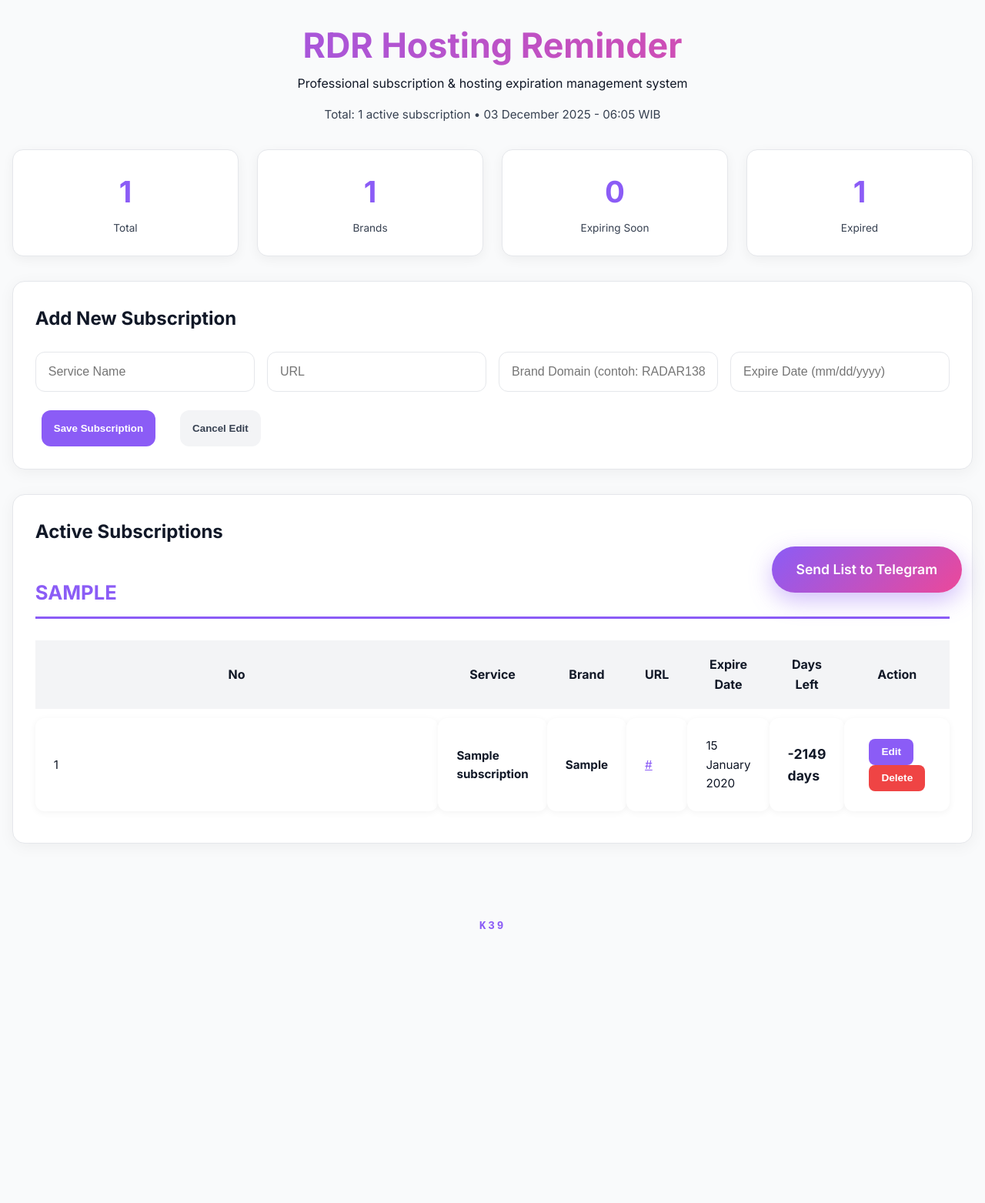
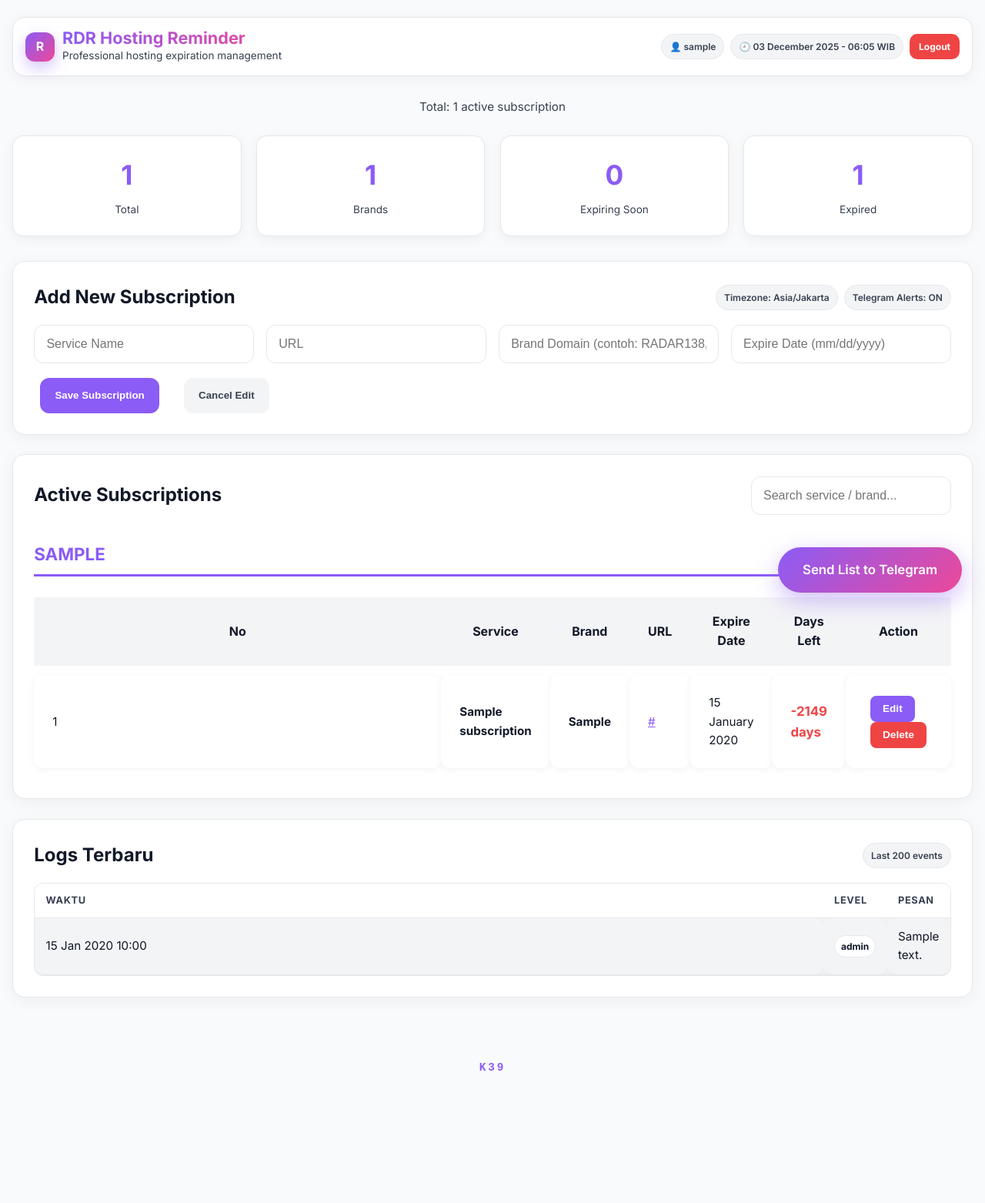
Before and after one commit to reminderk39rdr/alarmhostingk39, a FastAPI app: page / in a window 1280 px wide. Shown: the whole page at 77% size. Before the commit the page ends 1207 px from the top, so only its background shows below. Run offline with FastAPI, Linux system fonts and the light colour scheme; the visitor is signed in with stand-in values (Sample User, id 1); tables that the repository leaves empty hold one stand-in row (values such as "Sample post").

Commit message:
Update index.html

```diff
--- a/templates/index.html
+++ b/templates/index.html
@@ -4,41 +4,185 @@
   <meta charset="UTF-8">
   <meta name="viewport" content="width=device-width, initial-scale=1.0">
   <title>RDR Hosting Reminder</title>
+
   <link href="https://fonts.googleapis.com/css2?family=Inter:wght@400;500;600;700&display=swap" rel="stylesheet">
+
   <style>
-        :root{--bg:#f9fafb;--surface:#ffffff;--surface2:#f3f4f6;--text:#111827;--text-secondary:#374151;--primary:#8b5cf6;--primary-hover:#7c3aed;--success:#10b981;--warning:#f59e0b;--danger:#ef4444;--border:#e5e7eb}
+    :root{
+      --bg:#f9fafb;
+      --surface:#ffffff;
+      --surface2:#f3f4f6;
+      --text:#111827;
+      --text-secondary:#374151;
+      --primary:#8b5cf6;
+      --primary-hover:#7c3aed;
+      --success:#10b981;
+      --warning:#f59e0b;
+      --danger:#ef4444;
+      --border:#e5e7eb
+    }
     *{margin:0;padding:0;box-sizing:border-box}
-        body{font-family:'Inter',sans-serif;background:var(--bg);color:var(--text);line-height:1.6;min-height:100vh;padding-bottom:100px}
-        .container{max-width:1280px;margin:0 auto;padding:1.5rem 1rem}
-        header{text-align:center;margin-bottom:2rem}
-        h1{font-size:2.4rem;font-weight:700;background:linear-gradient(to right,#8b5cf6,#ec4899);-webkit-background-clip:text;-webkit-text-fill-color:transparent}
-        .stats-grid{display:grid;grid-template-columns:repeat(auto-fit,minmax(140px,1fr));gap:1rem;margin:2rem 0}
-        .stat-card{background:var(--surface);border-radius:14px;padding:1.5rem 1rem;border:1px solid var(--border);box-shadow:0 4px 15px rgba(0,0,0,0.05);text-align:center}
-        .stat-value{font-size:2.4rem;font-weight:700;color:var(--primary)}
+    body{
+      font-family:'Inter',sans-serif;
+      background:var(--bg);
+      color:var(--text);
+      line-height:1.6;
+      min-height:100vh;
+      padding-bottom:110px;
+    }
+    .container{max-width:1280px;margin:0 auto;padding:1.4rem 1rem}
+
+    /* ===== Topbar ===== */
+    .topbar{
+      display:flex;align-items:center;justify-content:space-between;
+      gap:12px;
+      background:var(--surface);
+      border:1px solid var(--border);
+      border-radius:16px;
+      padding:0.9rem 1rem;
+      box-shadow:0 4px 18px rgba(0,0,0,0.05);
+      position:sticky; top:12px; z-index:50;
+      backdrop-filter: blur(4px);
+    }
+    .top-left{display:flex;align-items:center;gap:10px}
+    .logo{
+      width:38px;height:38px;border-radius:12px;display:grid;place-items:center;
+      background:linear-gradient(135deg,#8b5cf6,#ec4899);
+      color:white;font-weight:800;
+      box-shadow:0 8px 20px rgba(139,92,246,.35);
+    }
+    .title-wrap h1{
+      font-size:1.35rem;font-weight:700;line-height:1.1;
+      background:linear-gradient(to right,#8b5cf6,#ec4899);
+      -webkit-background-clip:text;-webkit-text-fill-color:transparent;
+    }
+    .title-wrap .subtitle{
+      font-size:0.85rem;color:var(--text-secondary);
+    }
+
+    .top-right{display:flex;align-items:center;gap:8px;flex-wrap:wrap}
+    .badge{
+      display:inline-flex;align-items:center;gap:6px;
+      background:var(--surface2);
+      border:1px solid var(--border);
+      padding:6px 10px;border-radius:999px;font-size:12px;font-weight:600;
+      color:var(--text-secondary);
+    }
+    .logout{
+      background:var(--danger);color:white;border:none;cursor:pointer;
+      padding:7px 12px;border-radius:10px;font-weight:700;font-size:12px;
+      text-decoration:none;
+    }
+
+    header{text-align:center;margin:1.8rem 0 1.3rem}
+    header .subtitle{color:var(--text-secondary);font-size:0.95rem;margin-top:6px}
+
+    .stats-grid{
+      display:grid;grid-template-columns:repeat(auto-fit,minmax(140px,1fr));
+      gap:1rem;margin:1.5rem 0 2rem;
+    }
+    .stat-card{
+      background:var(--surface);border-radius:14px;padding:1.4rem 1rem;
+      border:1px solid var(--border);box-shadow:0 4px 15px rgba(0,0,0,0.05);
+      text-align:center;
+    }
+    .stat-value{font-size:2.2rem;font-weight:700;color:var(--primary)}
     .stat-label{color:var(--text-secondary);font-size:0.85rem;margin-top:0.4rem}
-        .card{background:var(--surface);border-radius:16px;padding:1.8rem;margin-bottom:2rem;border:1px solid var(--border);box-shadow:0 4px 20px rgba(0,0,0,0.05)}
-        .form-grid{display:grid;grid-template-columns:1fr;gap:1rem;margin-bottom:1.5rem}
-        input{width:100%;padding:1rem;background:#fff;border:1px solid var(--border);border-radius:12px;font-size:1rem}
-        input:focus{outline:none;border-color:var(--primary);box-shadow:0 0 0 4px rgba(139,92,246,0.15)}
-        .btn{background:var(--primary);color:white;padding:1rem;border:none;border-radius:12px;font-weight:600;cursor:pointer;width:100%;margin:0.5rem 0}
+
+    .card{
+      background:var(--surface);border-radius:16px;padding:1.7rem;margin-bottom:1.6rem;
+      border:1px solid var(--border);box-shadow:0 4px 20px rgba(0,0,0,0.05);
+    }
+
+    .card-head{
+      display:flex;align-items:center;justify-content:space-between;gap:12px;flex-wrap:wrap;
+      margin-bottom:1rem;
+    }
+
+    .form-grid{display:grid;grid-template-columns:1fr;gap:1rem;margin-bottom:1.2rem}
+    input{
+      width:100%;padding:0.95rem;background:#fff;border:1px solid var(--border);
+      border-radius:12px;font-size:1rem;
+    }
+    input:focus{
+      outline:none;border-color:var(--primary);
+      box-shadow:0 0 0 4px rgba(139,92,246,0.15)
+    }
+
+    .btn{
+      background:var(--primary);color:white;padding:0.95rem 1.2rem;border:none;border-radius:12px;
+      font-weight:600;cursor:pointer;
+    }
+    .btn:hover{background:var(--primary-hover)}
     .btn-cancel{background:var(--surface2);color:var(--text-secondary)}
-        .brand-title{font-size:1.6rem;font-weight:700;color:var(--primary);margin:2.5rem 0 1rem;padding-bottom:0.6rem;border-bottom:3px solid var(--primary)}
+
+    .brand-title{
+      font-size:1.4rem;font-weight:700;color:var(--primary);
+      margin:2.1rem 0 0.9rem;padding-bottom:0.5rem;border-bottom:3px solid var(--primary)
+    }
+
     table{width:100%;border-collapse:separate;border-spacing:0 0.8rem}
     th{display:none}
-        td{display:block;width:100%;padding:1rem;background:var(--surface);border-radius:12px;box-shadow:0 2px 10px rgba(0,0,0,0.05);position:relative;padding-left:90px;font-size:0.95rem}
-        td::before{content:attr(data-label);position:absolute;left:1rem;top:1rem;font-weight:600;color:var(--text-secondary);font-size:0.8rem;text-transform:uppercase;letter-spacing:.05em}
-        .days{font-weight:700;font-size:1.1rem!important}
-        .action-btn{padding:0.6rem 1rem;font-size:0.85rem;margin:0.4rem 0.3rem;border-radius:8px;width:calc(50% - 0.6rem)}
+    td{
+      display:block;width:100%;padding:1rem;background:var(--surface);border-radius:12px;
+      box-shadow:0 2px 10px rgba(0,0,0,0.05);position:relative;padding-left:90px;font-size:0.95rem
+    }
+    td::before{
+      content:attr(data-label);position:absolute;left:1rem;top:1rem;font-weight:600;
+      color:var(--text-secondary);font-size:0.8rem;text-transform:uppercase;letter-spacing:.05em
+    }
+    .days{font-weight:700;font-size:1.05rem!important}
+
+    .action-btn{
+      padding:0.6rem 1rem;font-size:0.85rem;margin:0.4rem 0.3rem;border-radius:8px;
+      width:calc(50% - 0.6rem)
+    }
     .btn-edit{background:#8b5cf6;color:white}
     .btn-delete{background:var(--danger);color:white}
-        .trigger-fixed{position:fixed;bottom:20px;left:50%;transform:translateX(-50%);width:90%;max-width:400px;background:linear-gradient(135deg,#8b5cf6,#ec4899);color:white;padding:1rem 2rem;border-radius:50px;font-weight:600;box-shadow:0 10px 30px rgba(139,92,246,0.4);z-index:1000;text-decoration:none;text-align:center;font-size:1.1rem}
-        footer{text-align:center;margin-top:4rem;padding:2rem 0;color:var(--text-secondary);font-size:0.9rem}
+
+    .trigger-fixed{
+      position:fixed;bottom:20px;left:50%;transform:translateX(-50%);
+      width:90%;max-width:400px;background:linear-gradient(135deg,#8b5cf6,#ec4899);
+      color:white;padding:1rem 2rem;border-radius:50px;font-weight:600;
+      box-shadow:0 10px 30px rgba(139,92,246,0.4);z-index:1000;text-decoration:none;
+      text-align:center;font-size:1.05rem
+    }
+
+    footer{text-align:center;margin-top:3rem;padding:2rem 0;color:var(--text-secondary);font-size:0.9rem}
     .k39{font-family:'Courier New',monospace;font-weight:bold;color:var(--primary);letter-spacing:0.2em}
-        @media(min-width:640px){.form-grid{grid-template-columns:repeat(2,1fr)}.btn{width:auto;margin:0 0.5rem}}
+
+    /* Logs */
+    .logs-wrap{
+      max-height:420px; overflow:auto; border:1px solid var(--border);
+      border-radius:12px; background:var(--surface2);
+    }
+    .logs{
+      width:100%; border-collapse:collapse; font-size:0.92rem;
+    }
+    .logs th, .logs td{
+      padding:0.75rem 0.9rem; text-align:left; border-bottom:1px solid var(--border);
+      background:transparent;
+    }
+    .logs th{
+      position:sticky; top:0; background:var(--surface);
+      font-size:0.8rem; text-transform:uppercase; letter-spacing:.05em;
+      color:var(--text-secondary);
+    }
+    .log-pill{
+      display:inline-flex; padding:4px 8px; border-radius:999px; font-size:12px; font-weight:700;
+      border:1px solid var(--border); background:white;
+    }
+    .pill-INFO{ color:#2563eb; }
+    .pill-WARN{ color:#b45309; }
+    .pill-ERROR{ color:#b91c1c; }
+
+    @media(min-width:640px){
+      .form-grid{grid-template-columns:repeat(2,1fr)}
+      .btn{width:auto;margin:0 0.5rem}
+    }
     @media(min-width:768px){
-            h1{font-size:2.8rem}
       .form-grid{grid-template-columns:repeat(4,1fr)}
-            .stats-grid{grid-template-columns:repeat(4,1fr);gap:1.5rem}
+      .stats-grid{grid-template-columns:repeat(4,1fr);gap:1.2rem}
       th{display:table-cell;padding:1.2rem 1.5rem;background:var(--surface2)}
       td{display:table-cell;padding:1.5rem;padding-left:1.5rem}
       td::before{display:none}
@@ -47,13 +191,29 @@
     }
   </style>
 </head>
+
 <body>
   <div class="container">
+
+    <!-- TOPBAR -->
+    <div class="topbar">
+      <div class="top-left">
+        <div class="logo">R</div>
+        <div class="title-wrap">
+          <h1>RDR Hosting Reminder</h1>
+          <div class="subtitle">Professional hosting expiration management</div>
+        </div>
+      </div>
+      <div class="top-right">
+        <span class="badge">👤 {{ username }}</span>
+        <span class="badge">🕘 {{ now.strftime('%d %B %Y - %H:%M WIB') }}</span>
+        <a class="logout" href="/logout">Logout</a>
+      </div>
+    </div>
+
     <header>
-        <h1>RDR Hosting Reminder</h1>
-        <p class="subtitle">Professional subscription & hosting expiration management system</p>
-        <p style="margin-top:1rem;color:var(--text-secondary);font-size:0.95rem;">
-            Total: {{ subs|length }} active subscription{{ 's' if subs|length != 1 else '' }} • {{ now.strftime('%d %B %Y - %H:%M WIB') }}
+      <p class="subtitle">
+        Total: {{ subs|length }} active subscription{{ 's' if subs|length != 1 else '' }}
       </p>
     </header>
 
@@ -64,8 +224,16 @@
       <div class="stat-card"><div class="stat-value">{{ expired_count }}</div><div class="stat-label">Expired</div></div>
     </div>
 
+    <!-- ADD / EDIT FORM -->
     <div class="card">
-        <h2 style="margin-bottom:1.5rem;color:var(--text)" id="form-title">Add New Subscription</h2>
+      <div class="card-head">
+        <h2 id="form-title">Add New Subscription</h2>
+        <div style="display:flex;gap:8px;flex-wrap:wrap">
+          <span class="badge">Timezone: Asia/Jakarta</span>
+          <span class="badge">Telegram Alerts: ON</span>
+        </div>
+      </div>
+
       <form id="subscription-form" method="post" action="/add">
         <div class="form-grid">
           <input type="text" id="name" name="name" placeholder="Service Name" required>
@@ -80,12 +248,17 @@
       </form>
     </div>
 
+    <!-- ACTIVE SUBS -->
     <div class="card">
-        <h2 style="margin-bottom:1.5rem;color:var(--text)">Active Subscriptions</h2>
+      <div class="cta card-head">
+        <h2>Active Subscriptions</h2>
+        <input id="search" type="text" placeholder="Search service / brand..." style="max-width:260px">
+      </div>
+
       {% if subs %}
         {% for brand, items in grouped.items() %}
           <div class="brand-title">{{ brand or "No Brand" }}</div>
-                <table>
+          <table class="subs-table">
             <thead>
               <tr>
                 <th>No</th><th>Service</th><th>Brand</th><th>URL</th><th>Expire Date</th><th>Days Left</th><th>Action</th>
@@ -94,19 +267,32 @@
             <tbody>
               {% for sub in items %}
                 {% set days = (sub.expires_at - today).days %}
-                            <tr>
+                <tr class="row">
                   <td data-label="No">{{ loop.index }}</td>
-                                <td data-ons="Service"><strong>{{ sub.name }}</strong></td>
+                  <td data-label="Service"><strong>{{ sub.name }}</strong></td>
                   <td data-label="Brand"><strong>{{ sub.brand or "–" }}</strong></td>
-                                <td data-label="URL"><a href="{{ sub.url }}" target="_blank" style="color:var(--primary)">{{ sub.url }}</a></td>
+                  <td data-label="URL">
+                    <a href="{{ sub.url }}" target="_blank" style="color:var(--primary)">{{ sub.url }}</a>
+                  </td>
                   <td data-label="Expire">{{ sub.expires_at.strftime('%d %B %Y') }}</td>
-                                <td data-label="Days Left" class="days {% if days <= 3 %}text-red-600{% elif days <= 7 %}text-yellow-600{% else %}text-green-600{% endif %}">
+                  <td data-label="Days Left" class="days"
+                      style="color:
+                        {% if days <= 3 %}var(--danger)
+                        {% elif days <= 7 %}var(--warning)
+                        {% else %}var(--success)
+                        {% endif %}">
                     {{ days }} day{{ '' if days == 1 else 's' }}
                   </td>
                   <td data-label="Action">
-                                    <button class="btn action-btn btn-edit" onclick='editSubscription({{ sub.id }}, "{{ sub.name|e }}", "{{ sub.url }}", "{{ sub.brand or ''|e }}", "{{ sub.expires_at.strftime('%m/%d/%Y') }}")'>Edit</button>
+                    <button class="btn action-btn btn-edit"
+                      onclick='editSubscription({{ sub.id }}, "{{ sub.name|e }}", "{{ sub.url }}", "{{ sub.brand or ""|e }}", "{{ sub.expires_at.strftime("%m/%d/%Y") }}")'>
+                      Edit
+                    </button>
                     <form method="post" action="/delete/{{ sub.id }}" style="display:inline">
-                                        <button type="submit" class="btn action-btn btn-delete" onclick="return confirm('Delete this subscription?')">Delete</button>
+                      <button type="submit" class="btn action-btn btn-delete"
+                        onclick="return confirm('Delete this subscription?')">
+                        Delete
+                      </button>
                     </form>
                   </td>
                 </tr>
@@ -115,17 +301,80 @@
           </table>
         {% endfor %}
       {% else %}
-            <p style="text-align:center;color:var(--text-secondary);padding:4rem 0">No active subscriptions yet. Add your first one above.</p>
+        <p style="text-align:center;color:var(--text-secondary);padding:4rem 0">
+          No active subscriptions yet. Add your first one above.
+        </p>
+      {% endif %}
+    </div>
+
+    <!-- LOGS -->
+    <div class="card">
+      <div class="card-head">
+        <h2>Logs Terbaru</h2>
+        <span class="badge">Last 200 events</span>
+      </div>
+
+      {% if logs %}
+        <div class="logs-wrap">
+          <table class="logs">
+            <thead>
+              <tr>
+                <th>Waktu</th>
+                <th>Level</th>
+                <th>Pesan</th>
+              </tr>
+            </thead>
+            <tbody>
+              {% for log in logs %}
+                <tr>
+                  <td style="white-space:nowrap">
+                    {{ log.created_at.strftime('%d %b %Y %H:%M') }}
+                  </td>
+                  <td>
+                    <span class="log-pill pill-{{ log.level }}">{{ log.level }}</span>
+                  </td>
+                  <td>{{ log.message }}</td>
+                </tr>
+              {% endfor %}
+            </tbody>
+          </table>
+        </div>
+      {% else %}
+        <p style="color:var(--text-secondary)">Belum ada logs.</p>
       {% endif %}
     </div>
 
     <a href="/trigger" class="trigger-fixed">Send List to Telegram</a>
+
     <footer><div class="k39">K39</div></footer>
   </div>
 
   <script>
-function editSubscription(id,name,url,brand,expires_at){document.getElementById('form-title').innerText='Edit Subscription';document.getElementById('name').value=name;document.getElementById('url').value=url;document.getElementById('brand').value=brand;document.getElementById('expires_at').value=expires_at;document.getElementById('subscription-form').action=`/update/${id}`;window.scrollTo({top:0,behavior:'smooth'})}
-function resetForm(){document.getElementById('form-title').innerText='Add New Subscription';document.getElementById('subscription-form').reset();document.getElementById('subscription-form').action='/add'}
+    function editSubscription(id, name, url, brand, expires_at){
+      document.getElementById('form-title').innerText = 'Edit Subscription';
+      document.getElementById('name').value = name;
+      document.getElementById('url').value = url;
+      document.getElementById('brand').value = brand;
+      document.getElementById('expires_at').value = expires_at;
+      document.getElementById('subscription-form').action = `/update/${id}`;
+      window.scrollTo({top:0,behavior:'smooth'});
+    }
+    function resetForm(){
+      document.getElementById('form-title').innerText='Add New Subscription';
+      document.getElementById('subscription-form').reset();
+      document.getElementById('subscription-form').action='/add';
+    }
+
+    // Simple client-side search (optional)
+    const search = document.getElementById("search");
+    if(search){
+      search.addEventListener("input", () => {
+        const q = search.value.toLowerCase();
+        document.querySelectorAll(".row").forEach(r => {
+          r.style.display = r.innerText.toLowerCase().includes(q) ? "" : "none";
+        });
+      });
+    }
   </script>
 </body>
 </html>
```
Lines whose indentation alone changed are shown as unchanged.
